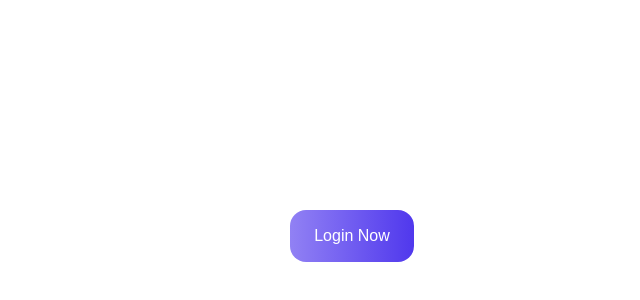
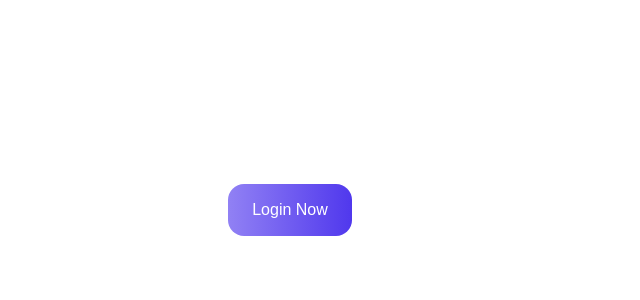
Before and after one commit to brendothierry/gift-suggestion-front-end, a React (Create React App) app: page / in a window 1280 px wide. Shown: the part 190-490 px from the top of the page, without its empty margins (350-990 px from the left). Built offline with nearby package versions, Linux system fonts and the light colour scheme.

Commit message:
Refactor brendo

```diff
--- a/src/App.tsx
+++ b/src/App.tsx
@@ -1,12 +1,12 @@
 import React from 'react'
 import './App.css';
 import Navbar from './components/Navbar';
-import ButtonLogin from './components/ButtonLogin';
+import Button from './components/Button';
 
 function App() {
   return (
     <div className="App">
-      <ButtonLogin></ButtonLogin>
+      <Button></Button>
     </div>
   );
 }
--- /dev/null
+++ b/src/components/Button/index.js
@@ -0,0 +1,24 @@
+import React from 'react'
+import "./styles.css"
+
+    class Button extends React.Component{
+
+        render(){
+            return (
+
+             <div className = "container" >
+
+                 <div className = "button-login">
+
+                 <button onClick={this.login} className="Login">Login Now</button>
+
+                 </div>
+
+             </div>
+
+            )
+        }
+    }
+
+
+export default Button
--- a/src/css/ButtonLogin.css
+++ b/src/components/Button/styles.css
@@ -5,7 +5,7 @@
     height: 100vh;
   }
 
-  .buttonlogin {
+  .button-login {
     text-align: center;
     position: relative;
   }
@@ -22,8 +22,6 @@
     background: linear-gradient(to right, #9181F4, #5038ED);
     color: #fff;
     cursor: pointer;
-    transition: background 0.3s;
-    position: absolute;
   }
 
   /* Estilos do botão quando passa o mouse */
--- a/src/components/ButtonLogin.js
+++ /dev/null
@@ -1,24 +0,0 @@
-import React from 'react'
-import "../css/ButtonLogin.css"
-
-    class ButtonLogin extends React.Component{
-
-        render(){
-            return (
-
-             <div className = "container" >
-
-                 <div className = "buttonlogin">
-
-                 <button onClick={this.entrar} className="Login">Login Now</button>
-
-                 </div>
-
-             </div>
-
-            )
-        }
-    }
-
-
-export default ButtonLogin
```
